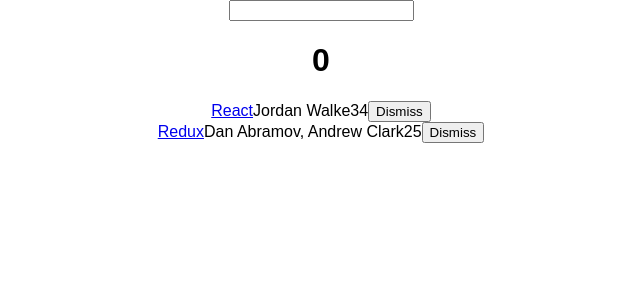
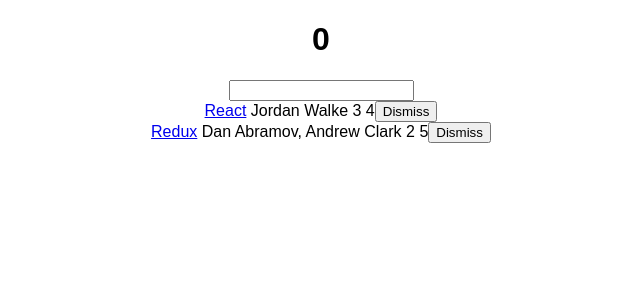
Before and after one commit to dominik-kolasinski/react-tut, a React (Create React App) app: page / in a window 1280 px wide. Shown: the top 300 px of the page, without its empty margins (319-959 px from the left). Built offline with nearby package versions, Linux system fonts and the light colour scheme.

Commit message:
added components classes

```diff
--- a/src/App.js
+++ b/src/App.js
@@ -1,4 +1,4 @@
-import React, {Component} from 'react';
+import React, { Component } from 'react';
 import './App.css';
 
 const list = [
@@ -21,7 +21,16 @@
 ];
 
 const counter = 0;
-const searchTerm = '';
+
+// nice refactor:
+// function isSearched(searchTerm) {
+//   return function(item) {
+//     return item.title.toLowerCase().includes(searcTerm.toLowerCase());
+//   }
+// }
+
+const isSearched = searchTerm => item =>
+  item.title.toLowerCase().includes(searchTerm.toLowerCase());
 
 class App extends Component {
 
@@ -31,7 +40,7 @@
     this.state = {
       list,
       counter,
-      searchTerm
+      searchTerm: ''
     };
 
     this.onDismiss = this.onDismiss.bind(this);
@@ -49,41 +58,65 @@
     this.setState({searchTerm: event.target.value});
   }
 
-    render()
-    {
-      return (
-        <div className="App">
-          <form>
-            <input type="text"
-                   onChange={this.onSearchChange}/>
-          </form>
-          <h1>{this.state.counter}</h1>
-          {this.state.list.map(item => {
-            const onHandleDismiss = () => this.onDismiss(item.objectID);
+  render() {
+    const {searchTerm, list, counter} = this.state;
+    return (
+      <div className="App">
+        <h1>{counter}</h1>
+        <Search
+          value={searchTerm}
+          onChange={this.onSearchChange}
+        />
+        <Table
+          list={list}
+          pattern={searchTerm}
+          onDismiss={this.onDismiss}
+        />
+      </div>
+    );
+  }
+}
 
-            return (
-              <div key={item.objectID}>
-              <span>
-                  <a href={item.url}>{item.title}</a>
-              </span>
-                <span>{item.author}</span>
-                <span>{item.num_comments}</span>
-                <span>{item.points}</span>
-                <span>
+class Search extends Component {
+  render() {
+    const {value, onChange} = this.props;
+    return (
+      <form>
+        <input
+          type="text"
+          value={value}
+          onChange={onChange}/>
+      </form>
+    )
+  }
+}
+
+class Table extends Component {
+  render() {
+    const {list, pattern, onDismiss} = this.props;
+    return (
+      <div>
+        {list.filter(isSearched(pattern)).map(item =>
+          <div key={item.objectID}>
+            <span>
+              <a href={item.url}> {item.title}</a>
+            </span>
+            <span> {item.author}</span>
+            <span> {item.num_comments}</span>
+            <span> {item.points}</span>
+            <span>
               <button
-                onClick={onHandleDismiss}
-                type="button">
+                onClick={() => onDismiss(item.objectID)}
+                type="button"
+              >
                 Dismiss
               </button>
             </span>
-              </div>
-            );
-          })}
-        </div>
-      );
-    }
+          </div>
+        )}
+      </div>
+    );
   }
+}
 
-  export
-  default
-  App;
+export default App;
```
Also changed, not shown: package.json (line endings or trailing spaces), 1 other file (tests, documents, lock files or other folders).
